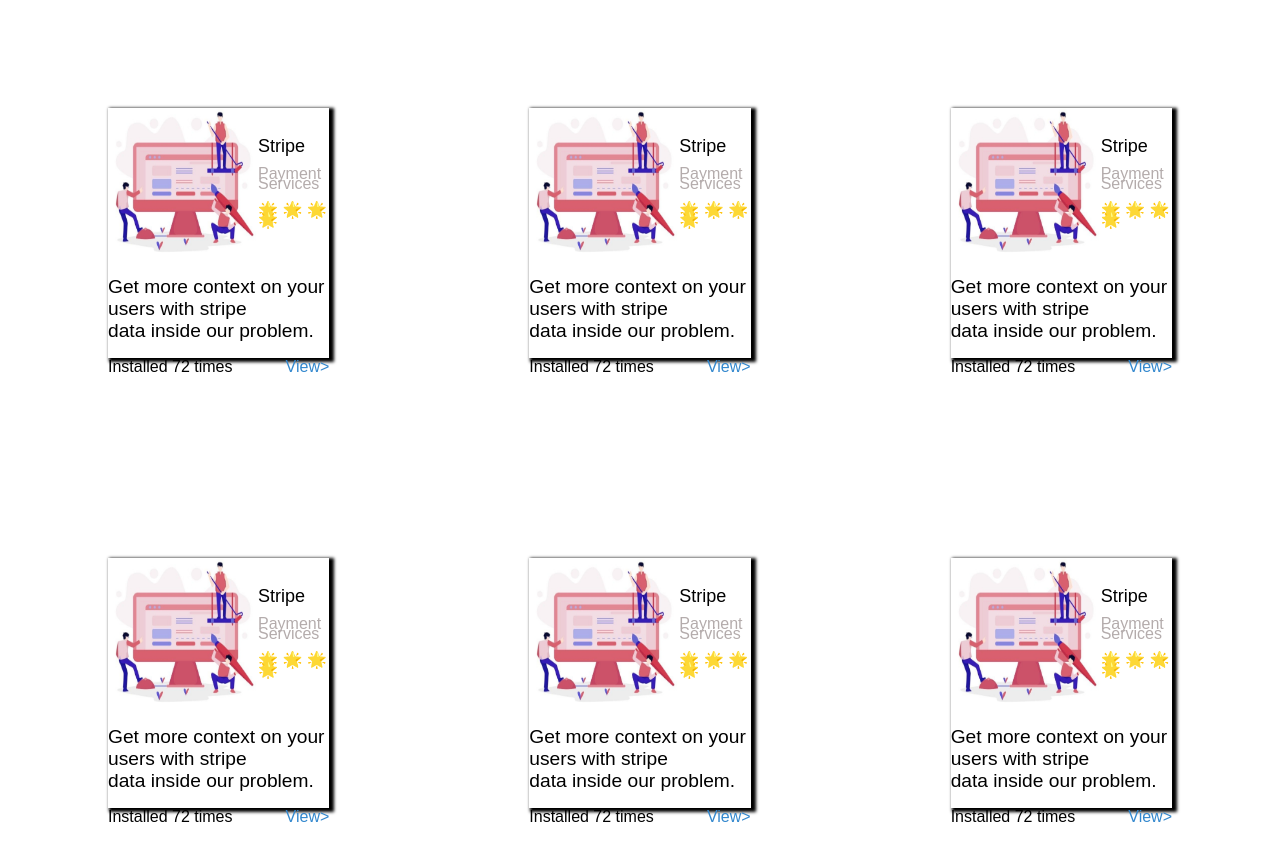
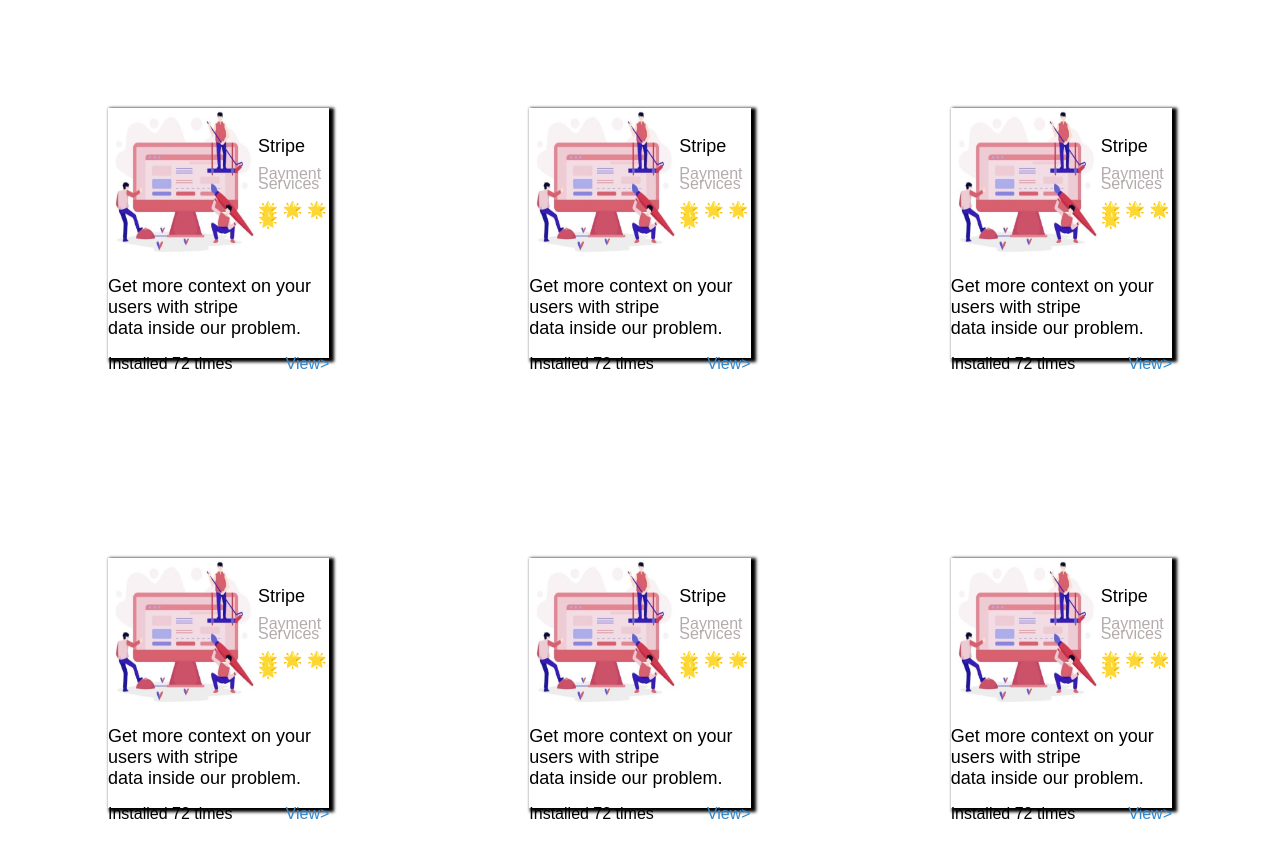
Before and after one commit to 20551a0202-harini/flexbox, a plain HTML site: page task2.html in a window 1280 px wide. Drawn offline with Linux system fonts and the light colour scheme.

Commit message:
Update task2.html

```diff
--- a/task2.html
+++ b/task2.html
@@ -34,7 +34,7 @@ img{
     color: rgb(180, 172, 172);
 }
 .part2{
-    font-size: larger;
+    font-size: large;
     font-family: Arial, Helvetica, sans-serif;
 }
 .part3{
@@ -75,7 +75,7 @@ font-family: Arial, Helvetica, sans-serif;
     color: rgb(180, 172, 172);
 }
 .part2a{
-    font-size: larger;
+    font-size: large;
     font-family: Arial, Helvetica, sans-serif;
 }
 .part3a{
@@ -114,7 +114,7 @@ font-family: Arial, Helvetica, sans-serif;
     color: rgb(180, 172, 172);
 }
 .part2b{
-    font-size: larger;
+    font-size: large;
     font-family: Arial, Helvetica, sans-serif;
 }
 .part3b{
@@ -153,7 +153,7 @@ font-family: Arial, Helvetica, sans-serif;
     color: rgb(180, 172, 172);
 }
 .part2c{
-    font-size: larger;
+    font-size: large;
     font-family: Arial, Helvetica, sans-serif;
 }
 .part3c{
@@ -194,7 +194,7 @@ font-family: Arial, Helvetica, sans-serif;
     color: rgb(180, 172, 172);
 }
 .part2d{
-    font-size: larger;
+    font-size: large;
     font-family: Arial, Helvetica, sans-serif;
 }
 .part3d{
@@ -233,7 +233,7 @@ font-family: Arial, Helvetica, sans-serif;
     color: rgb(180, 172, 172);
 }
 .part2e{
-    font-size: larger;
+    font-size: large;
     font-family: Arial, Helvetica, sans-serif;
 }
 .part3e{
```
